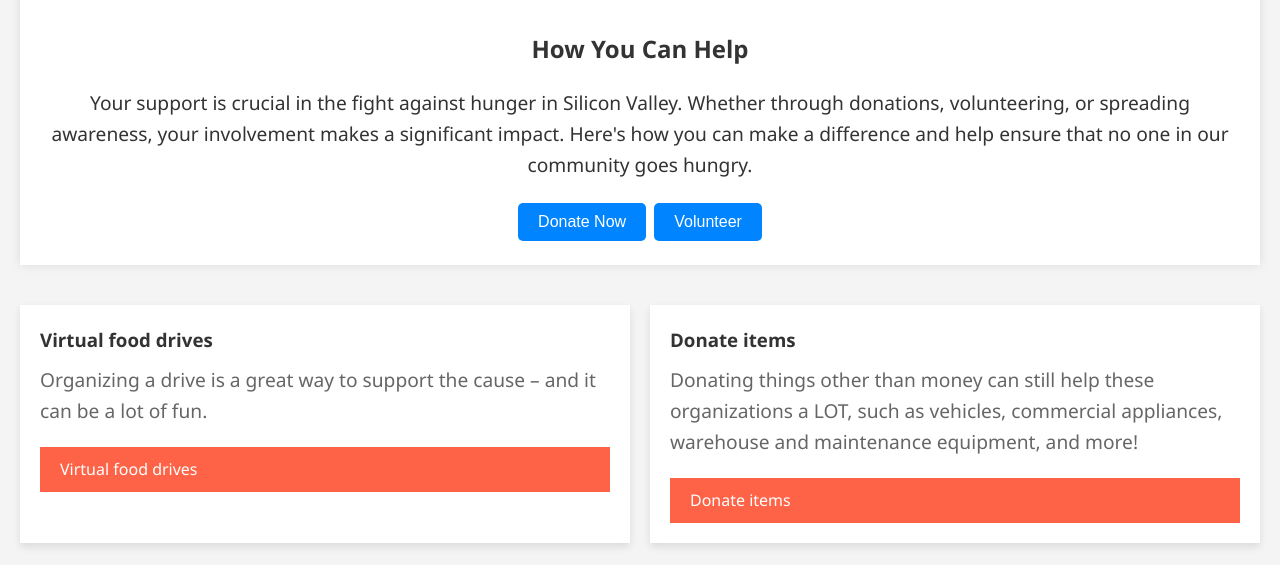
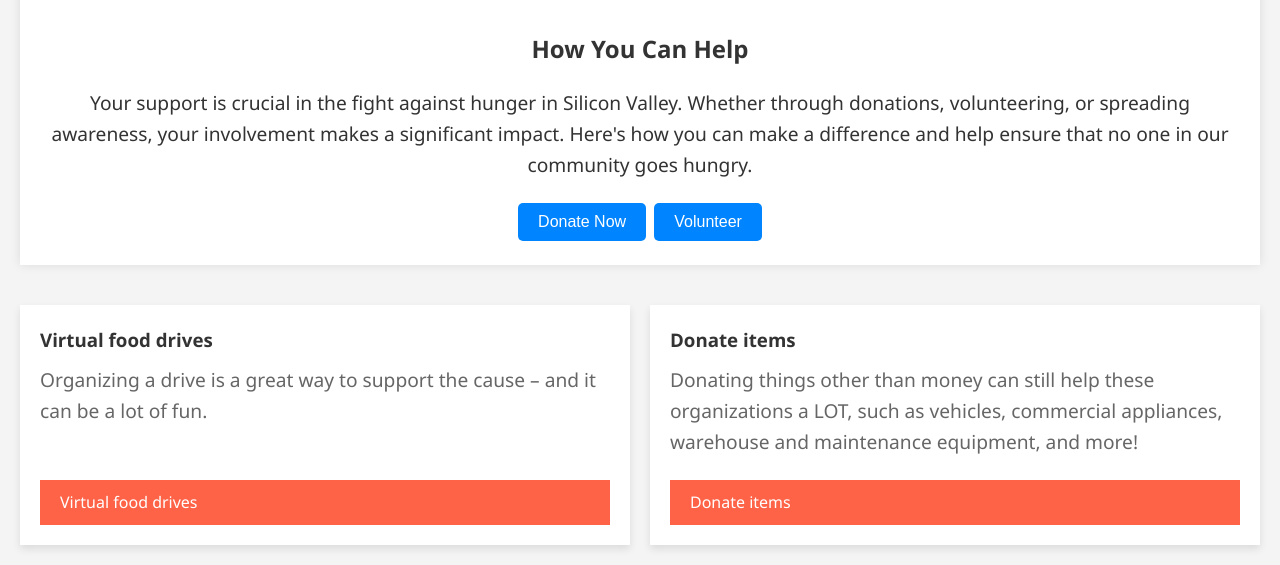
Before and after one commit to gfdsohgdkoshgiodsbblbngsal/gfdsohgdkoshgiodsbblbngsal.github.io, a plain HTML site: page index.html in a window 1280 px wide. Shown: the part 3931-4496 px from the top of the page. Drawn offline with nearby package versions, Linux system fonts and the light colour scheme.

Commit message:
Update style.css

```diff
--- a/style.css
+++ b/style.css
@@ -173,7 +173,8 @@ button:hover {
     box-shadow: 0 4px 8px rgba(0,0,0,0.1); /* Subtle shadow for depth */
     display: flex;
     flex-direction: column;
-    align-items: flex-start; /* Aligns content to the left */
+    justify-content: space-between; /* Spaces children to start and end */
+    height: 200px; /* Fixed height for all items */
 }
 
 .grid-item h3 {
@@ -183,6 +184,7 @@ button:hover {
 
 .grid-item p {
     color: #666; /* Lighter text color for description */
+    flex-grow: 1; /* Allows paragraph to expand and fill available space */
     margin: 0 0 20px; /* Space before the button */
 }
 
```
